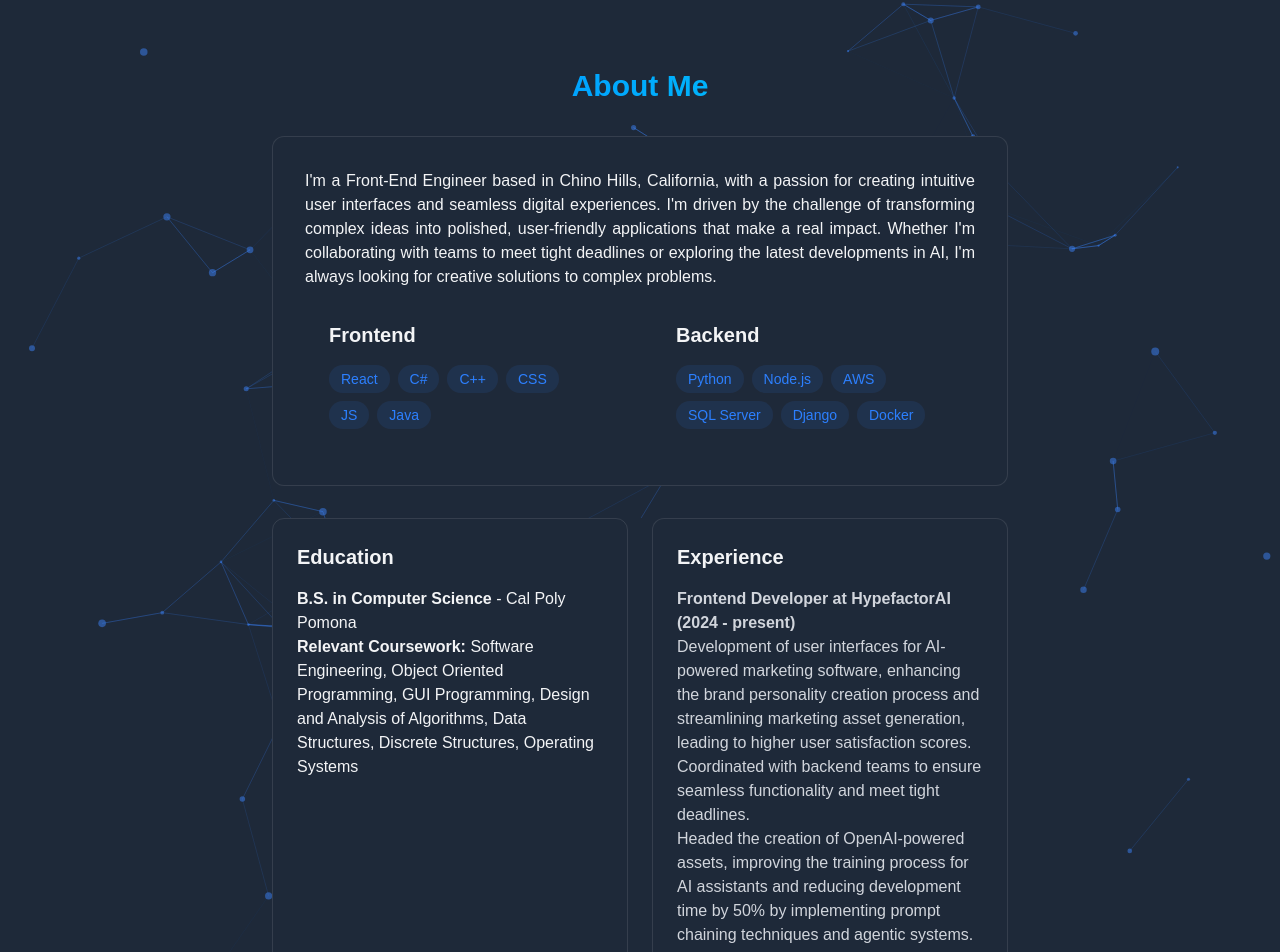
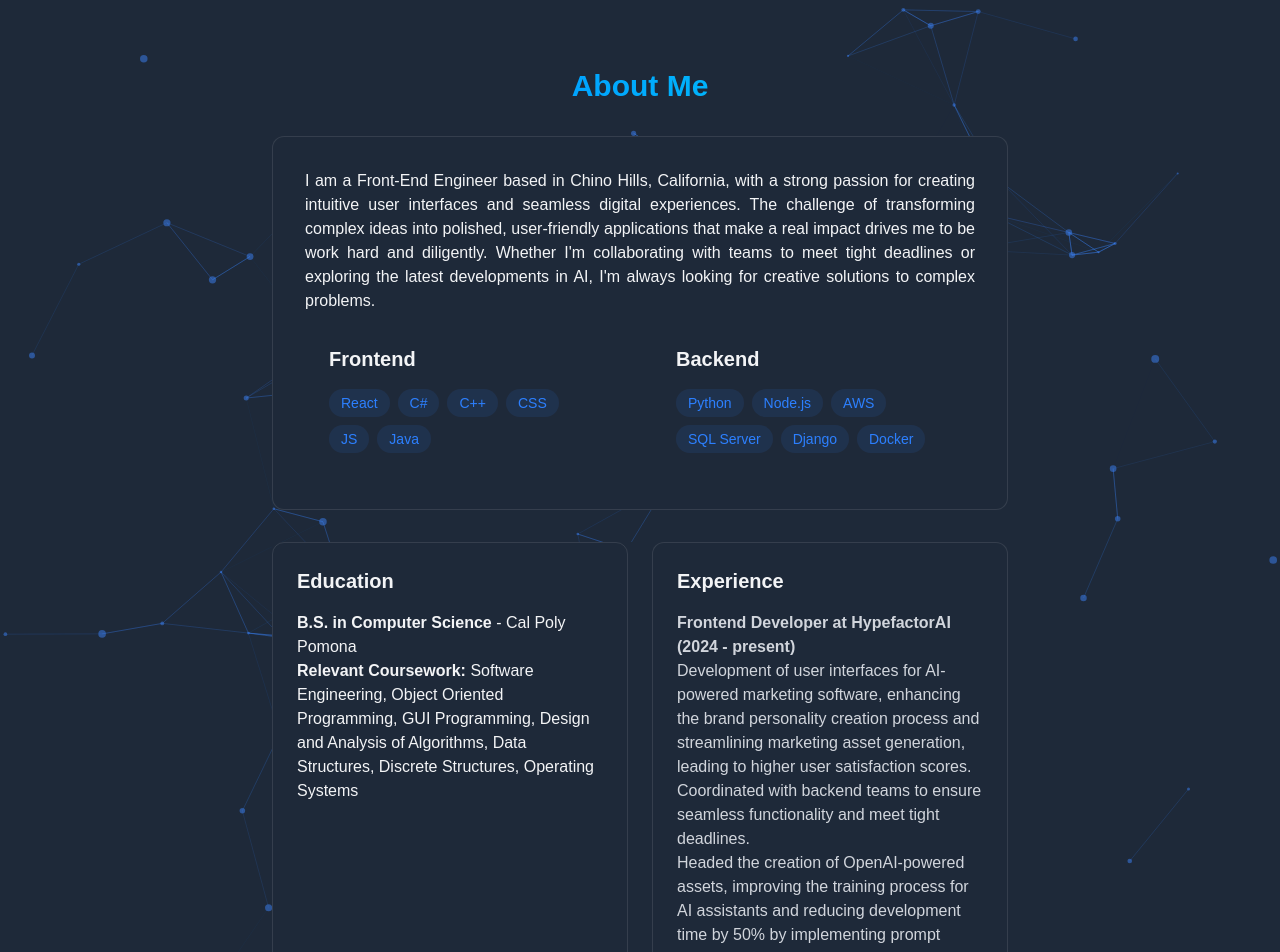
Before and after one commit to ttristten/portfolio-site, a React (Vite) app: page / in a window 1280 px wide. Shown: the part 812-1764 px from the top of the page. Built offline with nearby package versions, Linux system fonts and the light colour scheme.

Commit message:
About paragraph changes

```diff
--- a/src/components/sections/About.jsx
+++ b/src/components/sections/About.jsx
@@ -24,13 +24,14 @@ export const About = () => {
 
           <div className="bg-gray-800 rounded-xl p-8 border-white/10 border hover:-translate-y-1 transition-all">
             <p className="mb-2 text-justify">
-              I'm a Front-End Engineer based in Chino Hills, California, with a
-              passion for creating intuitive user interfaces and seamless
-              digital experiences. I'm driven by the challenge of transforming
-              complex ideas into polished, user-friendly applications that make
-              a real impact. Whether I'm collaborating with teams to meet tight
-              deadlines or exploring the latest developments in AI, I'm always
-              looking for creative solutions to complex problems.
+              I am a Front-End Engineer based in Chino Hills, California, with a
+              strong passion for creating intuitive user interfaces and seamless
+              digital experiences. The challenge of transforming complex ideas
+              into polished, user-friendly applications that make a real impact
+              drives me to be work hard and diligently. Whether I'm
+              collaborating with teams to meet tight deadlines or exploring the
+              latest developments in AI, I'm always looking for creative
+              solutions to complex problems.
             </p>
 
             <div className="grid grid-cols-1 md:grid-cols-2 gap-6">
```
